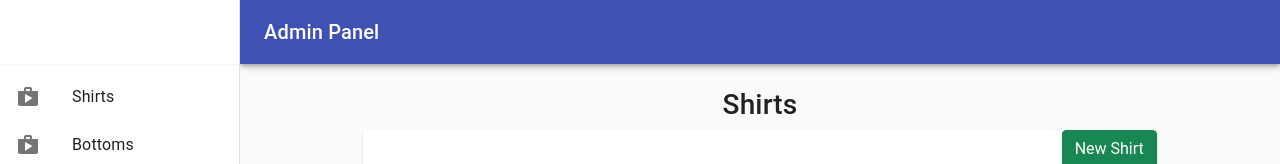
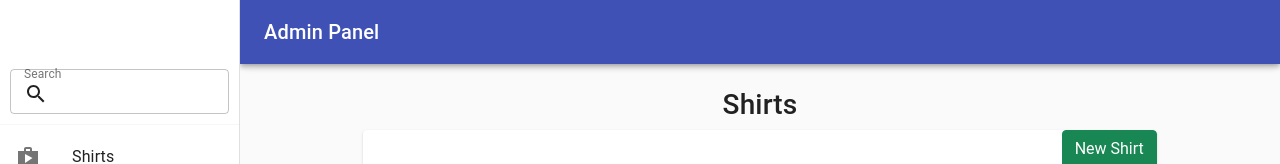
Before and after one commit to DBloodworth95/Crypto-Fashion-Frontend, a React (Create React App) app: page / in a window 1280 px wide. Shown: the top 164 px of the page. Built offline with nearby package versions, Linux system fonts and the light colour scheme; no server answers.

Commit message:
Add search bar to admin side panel

```diff
--- a/src/components/admin/AdminSidebar.js
+++ b/src/components/admin/AdminSidebar.js
@@ -14,6 +14,9 @@
 import ShopIcon from '@material-ui/icons/Shop'
 import NotificationsIcon from '@material-ui/icons/Notifications';
 import LockIcon from '@material-ui/icons/Lock';
+import InputAdornment from '@material-ui/core/InputAdornment';
+import SearchIcon from '@material-ui/icons/Search';
+import { TextField } from '@material-ui/core';
 import { ShirtTable } from '../ShirtTable';
 
 const drawerWidth = 240;
@@ -40,6 +43,9 @@
         backgroundColor: theme.palette.background.default,
         padding: theme.spacing(3),
     },
+    searchBar: {
+        margin: '10px',
+    }
 }));
 
 export const AdminSidebar = () => {
@@ -64,6 +70,15 @@
                 anchor="left"
             >
                 <div className={classes.toolbar} />
+                <TextField id="outlined-basic" label="Search" variant="outlined" size="small" className={classes.searchBar}
+                    InputProps={{
+                        startAdornment: (
+                            <InputAdornment position="start">
+                                <SearchIcon />
+                            </InputAdornment>
+                        ),
+                    }}
+                />
                 <Divider />
                 <List>
                     {['Shirts', 'Bottoms', 'Shoes', 'Socks'].map((text, index) => (
```
